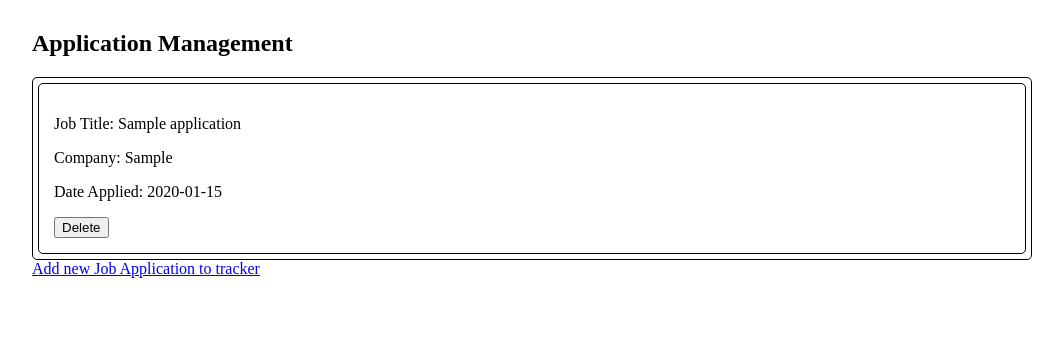
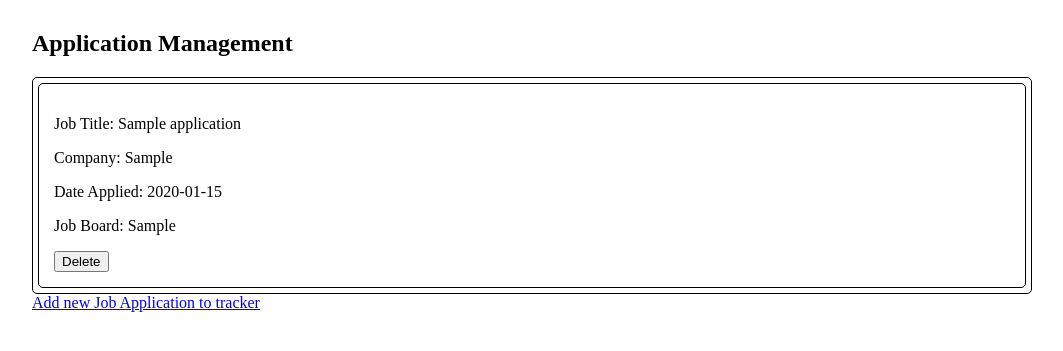
Before and after one commit to Jo53f/JobApplicationTracker, a Flask app: page /applications in a window 1280 px wide. Shown: the part 108-459 px from the top of the page, without its empty margins (108-1171 px from the left). Run offline with Flask 3, Linux system fonts and the light colour scheme; tables that the repository leaves empty hold one stand-in row (values such as "Sample post").

Commit message:
shows the job board from where the job listing was found

```diff
--- a/ApplicationsManager.py
+++ b/ApplicationsManager.py
@@ -33,5 +33,6 @@ class ApplicationsManager:
                 job_title=application[1],
                 company=application[2],
                 date=application[3],
-                status=application[4]
+                status=application[4],
+                job_board=application[5]
             ))
--- a/app.py
+++ b/app.py
@@ -24,7 +24,7 @@ def new_application():
         return redirect(url_for('applications'))
     return render_template("new_application.html")
 
-@app.post('/applications/delete')
+@app.delete('/applications/delete')
 def delete_application():
     application_id = int(request.form['application_id'])
     application = applicationsMan.return_entry(application_id)
--- a/templates/applications.html
+++ b/templates/applications.html
@@ -11,7 +11,10 @@
                 {% if application.get_date() %}
                     <p>Date Applied: {{ application.get_date() }}</p>
                 {% endif %}
-                <form action="{{ url_for('delete_application') }}" method="POST">
+                {% if application.get_job_board() %}
+                    <p>Job Board: {{ application.get_job_board() }}</p>
+                {% endif %}
+                <form action="{{ url_for('delete_application') }}" method="DELETE">
                     <input type="hidden" name="application_id" value="{{ application.get_id() }}">
                     <button type="submit">Delete</button>
                 </form>
```
